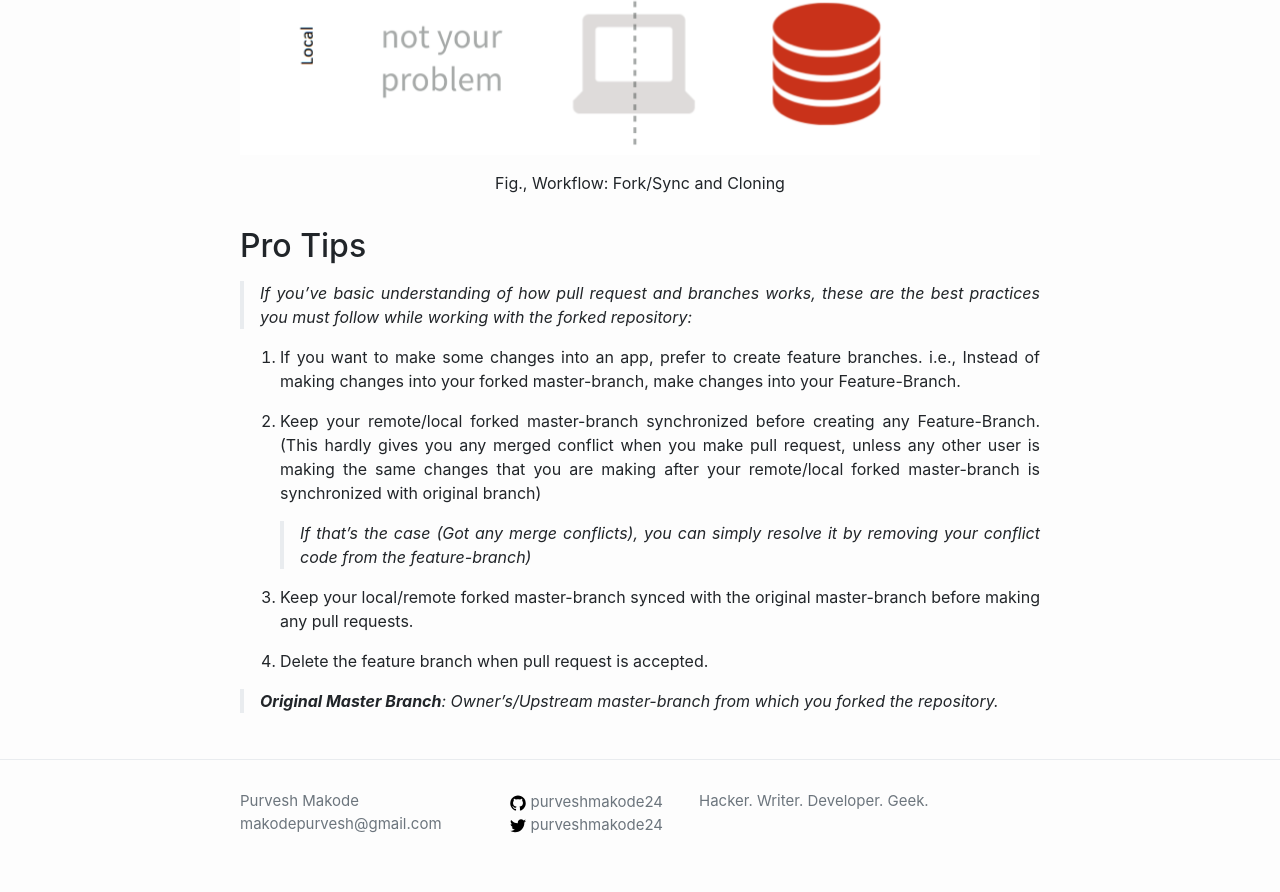
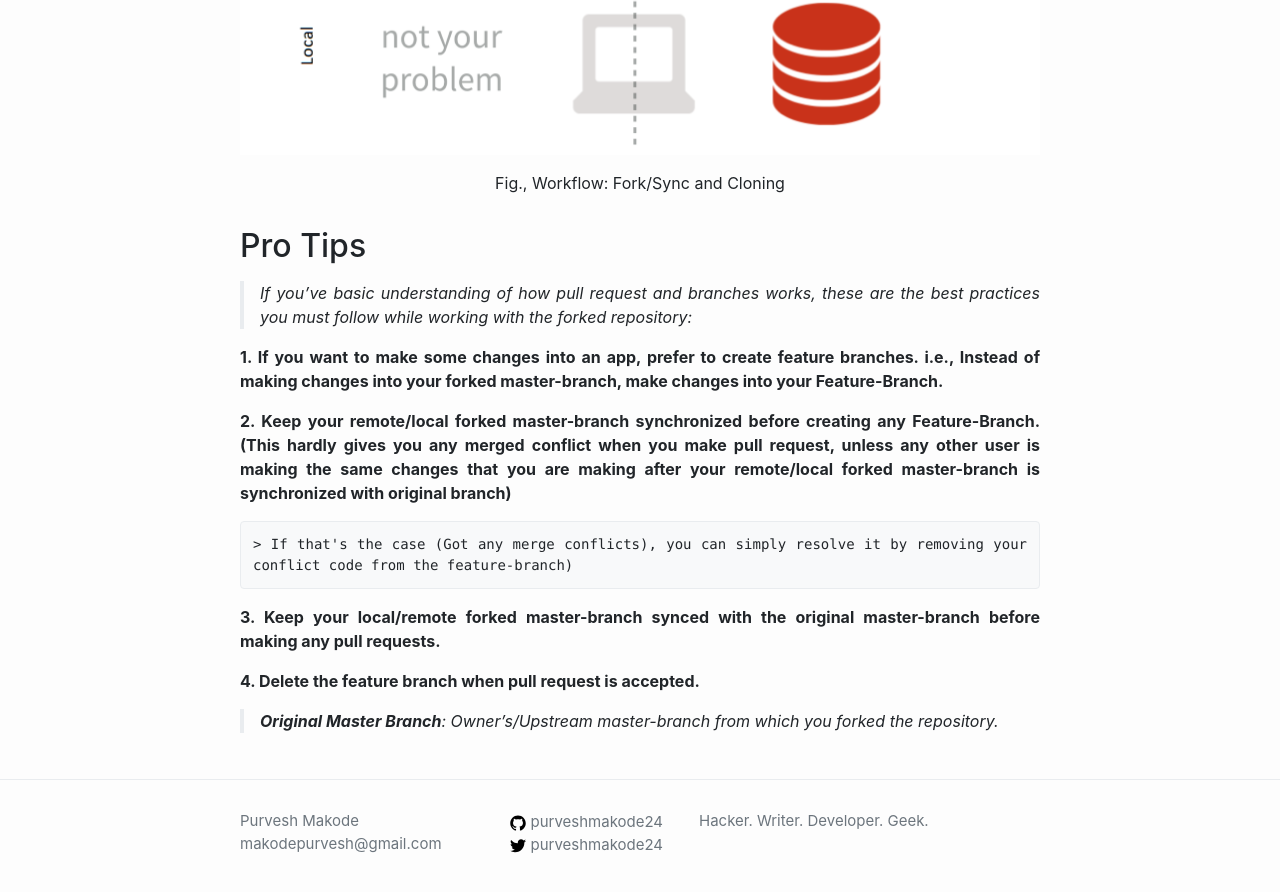
Before and after one commit to purveshmakode24/blog, a Jekyll site: the page built from _posts/2019-12-13-working-with-forks.md, in a window 1280 px wide and 900 px high, scrolled down 1998 px. Shown: the top 892 px of the window. Built offline with Jekyll 4.4.1, drawn with Linux system fonts in a browser that asks for light colours.

Commit message:
Update 2019-12-13-working-with-forks.md

```diff
--- a/_posts/2019-12-13-working-with-forks.md
+++ b/_posts/2019-12-13-working-with-forks.md
@@ -71,14 +71,14 @@ Sync a forked repository to keep it up-to-date with the upstream repository.
 
 > If you've basic understanding of how pull request and branches works, these are the best practices you must follow while working with the forked repository:
 
-1. If you want to make some changes into an app, prefer to create feature branches. i.e., Instead of making changes into your forked master-branch, make changes into your Feature-Branch.
+**1. If you want to make some changes into an app, prefer to create feature branches. i.e., Instead of making changes into your forked master-branch, make changes into your Feature-Branch.**
 
-2. Keep your remote/local forked master-branch synchronized before creating any Feature-Branch. (This hardly gives you any merged conflict when you make pull request, unless any other user is making the same changes that you are making after your remote/local forked master-branch is synchronized with original branch)
+**2. Keep your remote/local forked master-branch synchronized before creating any Feature-Branch. (This hardly gives you any merged conflict when you make pull request, unless any other user is making the same changes that you are making after your remote/local forked master-branch is synchronized with original branch)**
 
 	> If that's the case (Got any merge conflicts), you can simply resolve it by removing your conflict code from the feature-branch)
 
-3. Keep your local/remote forked master-branch synced with the original master-branch before making any pull requests.
+**3. Keep your local/remote forked master-branch synced with the original master-branch before making any pull requests.**
 
-4. Delete the feature branch when pull request is accepted.
+**4. Delete the feature branch when pull request is accepted.**
 
 > **Original Master Branch**: Owner's/Upstream master-branch from which you forked the repository.
```
